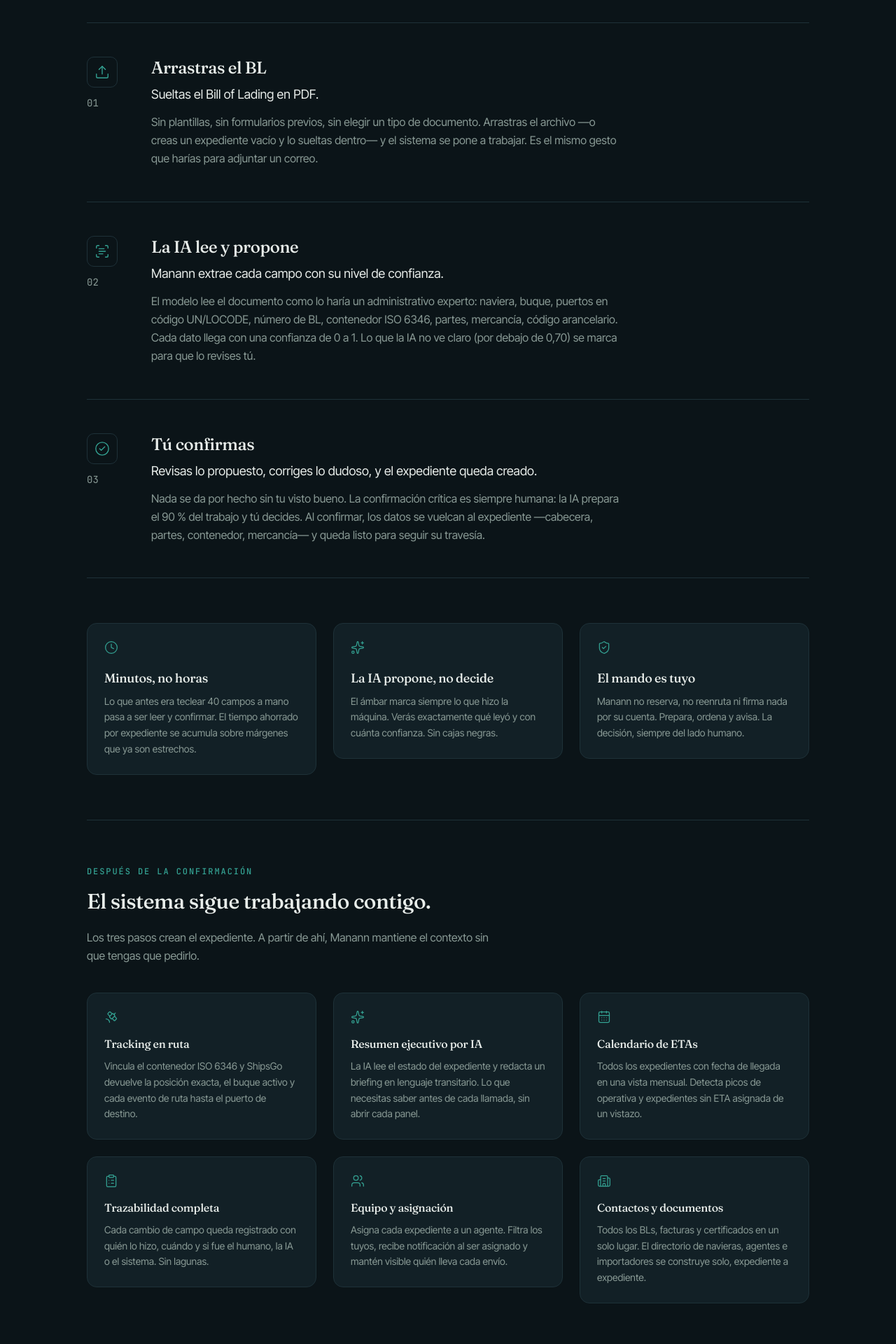
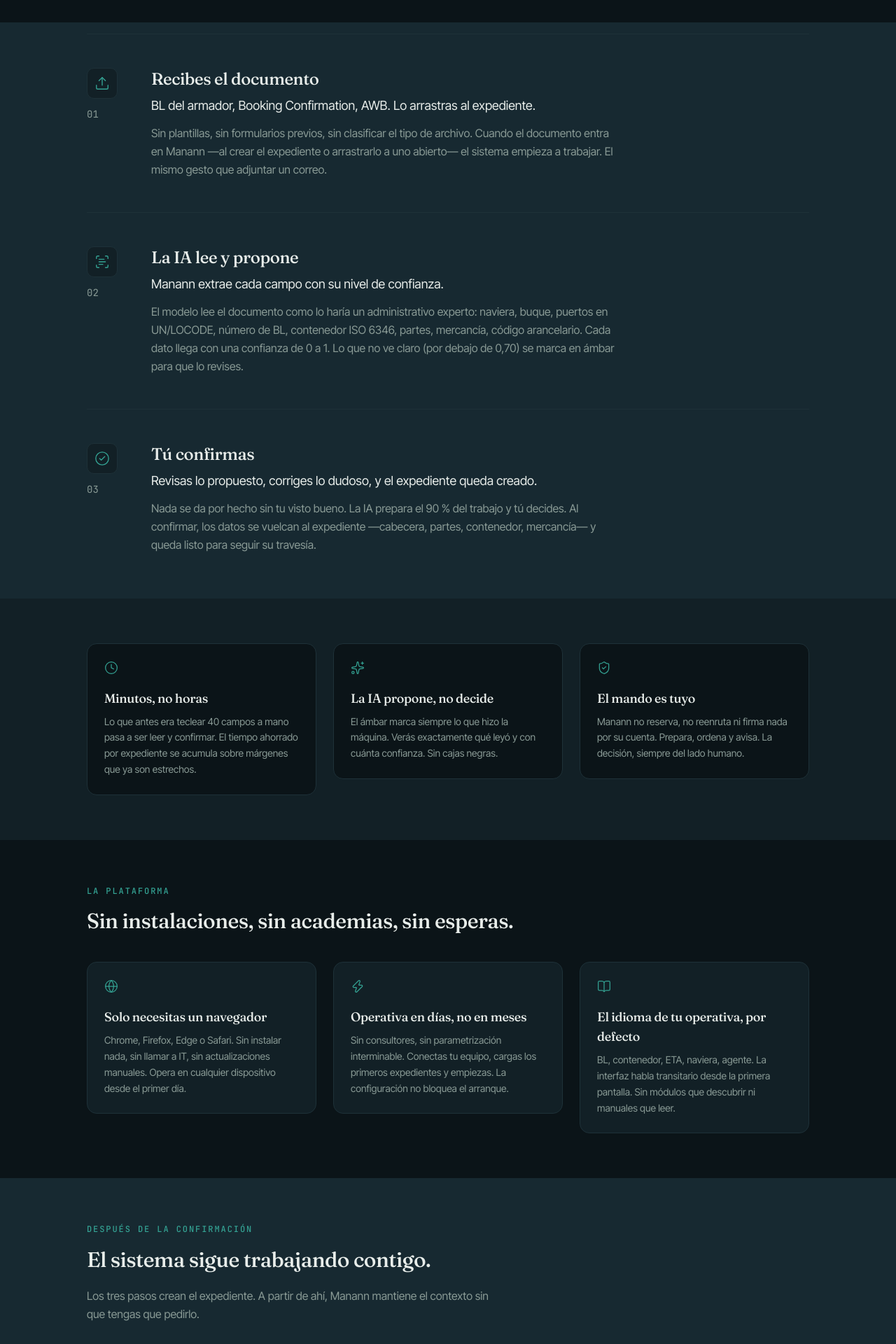
Before and after one commit to lexsantor/manann-app, a Next.js app: page /como-funciona in a window 1280 px wide. Shown: the part 420-2340 px from the top of the page at 70% size. Built offline with nearby package versions, Linux system fonts and the light colour scheme.

Commit message:
feat: login split card, 404 tipografico, contacto con trust signals, secciones diferenciadas, fix BL framing

```diff
--- a/src/app/(auth)/layout.tsx
+++ b/src/app/(auth)/layout.tsx
@@ -9,7 +9,12 @@
   children: React.ReactNode;
 }) {
   return (
-    <div className="flex min-h-dvh flex-col bg-background">
+    <div className="relative flex min-h-dvh flex-col bg-background">
+      {/* Atmospheric mesh — positional radial gradients, no blur filter needed */}
+      <div aria-hidden className="pointer-events-none fixed inset-0 -z-10 overflow-hidden">
+        <div className="absolute left-1/3 top-0 h-[600px] w-[600px] -translate-x-1/2 rounded-full bg-[radial-gradient(circle_at_center,hsl(var(--primary)/0.09)_0%,transparent_65%)]" />
+        <div className="absolute bottom-0 right-1/3 h-[480px] w-[480px] translate-x-1/2 rounded-full bg-[radial-gradient(circle_at_center,hsl(var(--secondary)/0.07)_0%,transparent_65%)]" />
+      </div>
       <header className="flex items-center justify-between px-5 py-5 sm:px-6">
         <Link href="/" aria-label="Manann"><Logo /></Link>
         <ThemeToggle />
--- a/src/app/(marketing)/como-funciona/page.tsx
+++ b/src/app/(marketing)/como-funciona/page.tsx
@@ -12,6 +12,9 @@
   ClipboardList,
   Users,
   Building2,
+  Globe,
+  Zap,
+  BookOpen,
 } from "lucide-react";
 
 import { Icon } from "@/components/icon";
@@ -22,27 +25,27 @@
 export const metadata: Metadata = {
   title: "Cómo funciona — Manann",
   description:
-    "Tres pasos: arrastras el Bill of Lading, la IA lo lee y propone, tú confirmas. Donde la competencia te hace teclear 40 campos, Manann los rellena.",
+    "Arrastras un documento de embarque, la IA propone los campos, tú confirmas. Donde la competencia te hace teclear 40 campos, Manann los rellena.",
 };
 
 const STEPS = [
   {
     icon: Upload,
-    title: "Arrastras el BL",
-    lead: "Sueltas el Bill of Lading en PDF.",
-    body: "Sin plantillas, sin formularios previos, sin elegir un tipo de documento. Arrastras el archivo —o creas un expediente vacío y lo sueltas dentro— y el sistema se pone a trabajar. Es el mismo gesto que harías para adjuntar un correo.",
+    title: "Recibes el documento",
+    lead: "BL del armador, Booking Confirmation, AWB. Lo arrastras al expediente.",
+    body: "Sin plantillas, sin formularios previos, sin clasificar el tipo de archivo. Cuando el documento entra en Manann —al crear el expediente o arrastrarlo a uno abierto— el sistema empieza a trabajar. El mismo gesto que adjuntar un correo.",
   },
   {
     icon: ScanText,
     title: "La IA lee y propone",
     lead: "Manann extrae cada campo con su nivel de confianza.",
-    body: "El modelo lee el documento como lo haría un administrativo experto: naviera, buque, puertos en código UN/LOCODE, número de BL, contenedor ISO 6346, partes, mercancía, código arancelario. Cada dato llega con una confianza de 0 a 1. Lo que la IA no ve claro (por debajo de 0,70) se marca para que lo revises tú.",
+    body: "El modelo lee el documento como lo haría un administrativo experto: naviera, buque, puertos en UN/LOCODE, número de BL, contenedor ISO 6346, partes, mercancía, código arancelario. Cada dato llega con una confianza de 0 a 1. Lo que no ve claro (por debajo de 0,70) se marca en ámbar para que lo revises.",
   },
   {
     icon: CheckCircle2,
     title: "Tú confirmas",
     lead: "Revisas lo propuesto, corriges lo dudoso, y el expediente queda creado.",
-    body: "Nada se da por hecho sin tu visto bueno. La confirmación crítica es siempre humana: la IA prepara el 90 % del trabajo y tú decides. Al confirmar, los datos se vuelcan al expediente —cabecera, partes, contenedor, mercancía— y queda listo para seguir su travesía.",
+    body: "Nada se da por hecho sin tu visto bueno. La IA prepara el 90 % del trabajo y tú decides. Al confirmar, los datos se vuelcan al expediente —cabecera, partes, contenedor, mercancía— y queda listo para seguir su travesía.",
   },
 ];
 
@@ -61,6 +64,24 @@
     icon: ShieldCheck,
     title: "El mando es tuyo",
     body: "Manann no reserva, no reenruta ni firma nada por su cuenta. Prepara, ordena y avisa. La decisión, siempre del lado humano.",
+  },
+];
+
+const PLATFORM = [
+  {
+    icon: Globe,
+    title: "Solo necesitas un navegador",
+    body: "Chrome, Firefox, Edge o Safari. Sin instalar nada, sin llamar a IT, sin actualizaciones manuales. Opera en cualquier dispositivo desde el primer día.",
+  },
+  {
+    icon: Zap,
+    title: "Operativa en días, no en meses",
+    body: "Sin consultores, sin parametrización interminable. Conectas tu equipo, cargas los primeros expedientes y empiezas. La configuración no bloquea el arranque.",
+  },
+  {
+    icon: BookOpen,
+    title: "El idioma de tu operativa, por defecto",
+    body: "BL, contenedor, ETA, naviera, agente. La interfaz habla transitario desde la primera pantalla. Sin módulos que descubrir ni manuales que leer.",
   },
 ];
 
@@ -99,6 +120,8 @@
 
 export default function ComoFuncionaPage() {
   return (
+    <>
+      {/* Hero */}
       <div className="mx-auto max-w-[1080px] px-5 sm:px-6">
         <section className="pb-12 pt-16 sm:pt-24">
           <FadeUp>
@@ -112,14 +135,17 @@
             </p>
           </FadeUp>
         </section>
+      </div>
 
-      {/* Los tres pasos en detalle */}
-      <section className="space-y-px">
+      {/* Los tres pasos — surface-2 */}
+      <div className="bg-surface-2">
+        <div className="mx-auto max-w-[1080px] px-5 sm:px-6">
+          <section className="py-4">
             {STEPS.map((s, i) => (
               <FadeUp key={s.title} delay={i * 0.08}>
                 <div className="grid gap-6 border-t border-border py-12 lg:grid-cols-[auto_1fr] lg:gap-12">
                   <div className="flex items-center gap-4 lg:flex-col lg:items-start lg:gap-3">
-                <span className="flex size-11 items-center justify-center rounded-md border border-border text-primary">
+                    <span className="flex size-11 items-center justify-center rounded-md border border-border bg-card text-primary">
                       <Icon icon={s.icon} size={22} />
                     </span>
                     <span className="font-mono text-sm text-muted-foreground">
@@ -139,16 +165,17 @@
               </FadeUp>
             ))}
           </section>
+        </div>
+      </div>
 
-      {/* Garantías */}
-      <section className="border-t border-border py-16">
-        <FadeUp>
-          <p className="eyebrow sr-only">Garantías</p>
-        </FadeUp>
+      {/* Garantías — bg-card */}
+      <div className="bg-card">
+        <div className="mx-auto max-w-[1080px] px-5 py-16 sm:px-6">
+          <section>
             <StaggerGrid className="grid gap-6 sm:grid-cols-3">
               {GUARANTEES.map((g) => (
                 <StaggerItem key={g.title}>
-              <div className="rounded-lg border border-border bg-card p-6 transition-colors hover:bg-surface-2">
+                  <div className="rounded-lg border border-border bg-background p-6">
                     <Icon icon={g.icon} size={20} className="text-primary" />
                     <h3 className="mt-5 font-display text-lg font-medium tracking-tight text-foreground">
                       {g.title}
@@ -161,9 +188,40 @@
               ))}
             </StaggerGrid>
           </section>
+        </div>
+      </div>
 
-      {/* Después de la confirmación */}
-      <section className="border-t border-border py-16">
+      {/* La plataforma — bg-background */}
+      <div className="mx-auto max-w-[1080px] px-5 sm:px-6">
+        <section className="py-16">
+          <FadeUp>
+            <p className="eyebrow">La plataforma</p>
+            <h2 className="mt-4 max-w-2xl font-display text-2xl font-medium tracking-tight text-foreground sm:text-3xl">
+              Sin instalaciones, sin academias, sin esperas.
+            </h2>
+          </FadeUp>
+          <StaggerGrid className="mt-10 grid gap-6 sm:grid-cols-3">
+            {PLATFORM.map((p) => (
+              <StaggerItem key={p.title}>
+                <div className="rounded-lg border border-border bg-card p-6 transition-colors hover:bg-surface-2">
+                  <Icon icon={p.icon} size={20} className="text-primary" />
+                  <h3 className="mt-5 font-display text-lg font-medium tracking-tight text-foreground">
+                    {p.title}
+                  </h3>
+                  <p className="mt-2 text-sm leading-relaxed text-muted-foreground">
+                    {p.body}
+                  </p>
+                </div>
+              </StaggerItem>
+            ))}
+          </StaggerGrid>
+        </section>
+      </div>
+
+      {/* Después de la confirmación — surface-2 */}
+      <div className="bg-surface-2">
+        <div className="mx-auto max-w-[1080px] px-5 py-16 sm:px-6">
+          <section>
             <FadeUp>
               <p className="eyebrow">Después de la confirmación</p>
               <h2 className="mt-4 max-w-2xl font-display text-2xl font-medium tracking-tight text-foreground sm:text-3xl">
@@ -177,7 +235,7 @@
             <StaggerGrid className="mt-10 grid gap-6 sm:grid-cols-2 lg:grid-cols-3">
               {ONGOING.map((o) => (
                 <StaggerItem key={o.title}>
-              <div className="rounded-lg border border-border bg-card p-6 transition-colors hover:bg-surface-2">
+                  <div className="rounded-lg border border-border bg-card p-6 transition-colors hover:bg-background">
                     <Icon icon={o.icon} size={20} className="text-primary" />
                     <h3 className="mt-4 font-display font-medium tracking-tight text-foreground">
                       {o.title}
@@ -190,16 +248,19 @@
               ))}
             </StaggerGrid>
           </section>
+        </div>
+      </div>
 
       {/* CTA */}
+      <div className="mx-auto max-w-[1080px] px-5 sm:px-6">
         <section className="border-t border-border py-20 text-center">
           <FadeUp>
             <h2 className="mx-auto max-w-2xl font-display text-3xl font-medium tracking-tight text-foreground">
               Míralo con un documento de verdad.
             </h2>
             <p className="mx-auto mt-4 max-w-md text-muted-foreground">
-            Entra en la demo, arrastra un Bill of Lading y observa cómo se rellena
-            el expediente.
+              Entra en la demo, arrastra un documento de embarque y observa cómo
+              se rellena el expediente.
             </p>
             <div className="mt-7 flex flex-wrap justify-center gap-3">
               <Link
@@ -220,5 +281,6 @@
           </FadeUp>
         </section>
       </div>
+    </>
   );
 }
--- a/src/app/(marketing)/contacto/page.tsx
+++ b/src/app/(marketing)/contacto/page.tsx
@@ -1,6 +1,9 @@
 import type { Metadata } from "next";
+import { MessageSquare, Clock, Shield } from "lucide-react";
 
+import { Icon } from "@/components/icon";
 import { ContactForm } from "@/components/marketing/contact-form";
+import { FadeUp } from "@/components/marketing/motion";
 
 export const metadata: Metadata = {
   title: "Contacto — Manann",
@@ -8,12 +11,31 @@
     "¿Coordinas cargas internacionales y quieres ver Manann en tu operativa? Escríbenos.",
 };
 
+const SIGNALS = [
+  {
+    icon: MessageSquare,
+    title: "Demo sobre tus expedientes",
+    body: "No sobre datos inventados. Si tienes un documento de embarque a mano, lo procesamos juntos.",
+  },
+  {
+    icon: Clock,
+    title: "Respuesta en menos de 24 h",
+    body: "En días laborables. Sin formularios comerciales que nadie lee.",
+  },
+  {
+    icon: Shield,
+    title: "Sin presión de venta",
+    body: "Es una demo sin fines comerciales. No hay equipo de ventas, no hay seguimiento posterior.",
+  },
+];
+
 export default function ContactoPage() {
   return (
     <div className="mx-auto max-w-[1080px] px-5 sm:px-6">
       <section className="py-16 sm:py-24">
         <div className="grid gap-12 lg:grid-cols-[0.9fr_1.1fr] lg:gap-16">
-          <div>
+
+          <FadeUp>
             <p className="eyebrow">Contacto</p>
             <h1 className="mt-5 font-display text-4xl font-medium leading-[1.08] tracking-tight text-foreground sm:text-5xl">
               Hablemos de tu operativa.
@@ -23,15 +45,34 @@
               comiendo el margen, cuéntanos tu caso. Te enseñamos cómo se vería
               Manann sobre tus expedientes.
             </p>
-            <p className="mt-8 text-sm text-ink-subtle">
-              Demo sin fines comerciales · no aplicamos el flujo RGPD de
-              producción.
+
+            <ul className="mt-10 space-y-5" aria-label="Por qué escribirnos">
+              {SIGNALS.map((s) => (
+                <li key={s.title} className="flex items-start gap-3">
+                  <div className="mt-0.5 flex size-8 shrink-0 items-center justify-center rounded-md border border-border bg-card text-primary">
+                    <Icon icon={s.icon} size={14} />
+                  </div>
+                  <div>
+                    <p className="text-sm font-medium text-foreground">{s.title}</p>
+                    <p className="mt-0.5 text-sm leading-relaxed text-muted-foreground">
+                      {s.body}
+                    </p>
+                  </div>
+                </li>
+              ))}
+            </ul>
+
+            <p className="mt-10 text-xs text-ink-subtle">
+              Demo sin fines comerciales · no aplicamos el flujo RGPD de producción.
             </p>
-          </div>
+          </FadeUp>
 
-          <div>
-            <ContactForm />
-          </div>
+          <FadeUp delay={0.1}>
+            <div className="rounded-xl border border-border bg-card p-6 sm:p-8">
+              <ContactForm />
+            </div>
+          </FadeUp>
+
         </div>
       </section>
     </div>
--- a/src/app/(marketing)/page.tsx
+++ b/src/app/(marketing)/page.tsx
@@ -26,8 +26,8 @@
 const STEPS = [
   {
     icon: Upload,
-    title: "Arrastra el BL",
-    body: "Suelta el Bill of Lading en PDF. Sin plantillas ni formularios previos que rellenar.",
+    title: "Arrastra el documento",
+    body: "Bill of Lading, Booking Confirmation o cualquier documento de embarque en PDF. Sin plantillas ni formularios previos.",
   },
   {
     icon: ScanText,
@@ -80,7 +80,7 @@
       <Hero />
 
       {/* Los tres pasos */}
-      <section id="como-funciona" className="scroll-mt-20 border-t border-border">
+      <section id="como-funciona" className="scroll-mt-20 border-t border-border bg-surface-2">
         <div className="mx-auto max-w-[1080px] px-5 py-20 sm:px-6 sm:py-24">
           <FadeUp>
             <p className="eyebrow">Cómo funciona</p>
@@ -146,7 +146,7 @@
       </section>
 
       {/* CTA */}
-      <section className="border-t border-border">
+      <section className="border-t border-border bg-surface-2">
         <div className="mx-auto max-w-[1080px] px-5 py-20 text-center sm:px-6 sm:py-28">
           <FadeUp>
             <h2 className="mx-auto max-w-2xl font-display text-4xl font-medium tracking-tight sm:text-5xl">
--- a/src/app/not-found.tsx
+++ b/src/app/not-found.tsx
@@ -5,14 +5,23 @@
 
 export default function NotFound() {
   return (
-    <main className="mx-auto flex min-h-[80dvh] max-w-[1080px] flex-col items-center justify-center gap-5 px-6 text-center">
+    <main className="relative mx-auto flex min-h-[80dvh] max-w-[1080px] flex-col items-center justify-center gap-6 overflow-hidden px-6 text-center">
+      {/* Decorative background number — pure display, no semantic role */}
+      <span
+        aria-hidden
+        className="pointer-events-none absolute inset-0 flex select-none items-center justify-center font-display text-[30vw] font-medium leading-none tracking-tight text-foreground/[0.035]"
+      >
+        404
+      </span>
+
+      <div className="relative z-10 flex flex-col items-center gap-5">
         <p className="eyebrow">Error 404</p>
-      <h1 className="font-display text-5xl font-medium tracking-tight sm:text-6xl">
-        Esta ruta aún no existe.
+        <h1 className="max-w-lg font-display text-4xl font-medium tracking-tight text-foreground sm:text-5xl">
+          Esta página se ha perdido en la ruta.
         </h1>
-      <p className="max-w-md font-sans text-lg text-muted-foreground">
-        La página que buscas no está en la demo todavía — o se ha perdido en la
-        niebla.
+        <p className="max-w-sm font-sans text-base leading-relaxed text-muted-foreground">
+          La dirección que buscas no existe en esta demo — o el contenedor cayó
+          por la borda antes de llegar a destino.
         </p>
         <Link
           href="/"
@@ -20,6 +29,7 @@
         >
           Volver al inicio
         </Link>
+      </div>
     </main>
   );
 }
--- a/src/components/marketing/footer.tsx
+++ b/src/components/marketing/footer.tsx
@@ -15,7 +15,7 @@
 
 export function Footer() {
   return (
-    <footer className="border-t border-border">
+    <footer className="border-t border-border bg-surface-2">
       <div className="mx-auto flex max-w-[1080px] flex-col gap-10 px-5 py-16 sm:px-6">
         <div className="flex flex-col gap-6 sm:flex-row sm:items-end sm:justify-between">
           <div className="max-w-sm space-y-3">
--- a/src/components/marketing/hero.tsx
+++ b/src/components/marketing/hero.tsx
@@ -8,6 +8,7 @@
 
 export function Hero() {
   return (
+    <div className="bg-surface-2">
     <section className="mx-auto max-w-[1080px] px-5 pb-16 pt-16 sm:px-6 sm:pt-24 lg:pt-28">
       <div className="grid items-center gap-12 lg:grid-cols-[1.05fr_1fr] lg:gap-16">
         <div>
@@ -66,5 +67,6 @@
         </div>
       </div>
     </section>
+    </div>
   );
 }
```
Also changed, not shown: src/app/(auth)/login/page.tsx (+54 -14 lines). Lines whose indentation alone changed are shown as unchanged.
